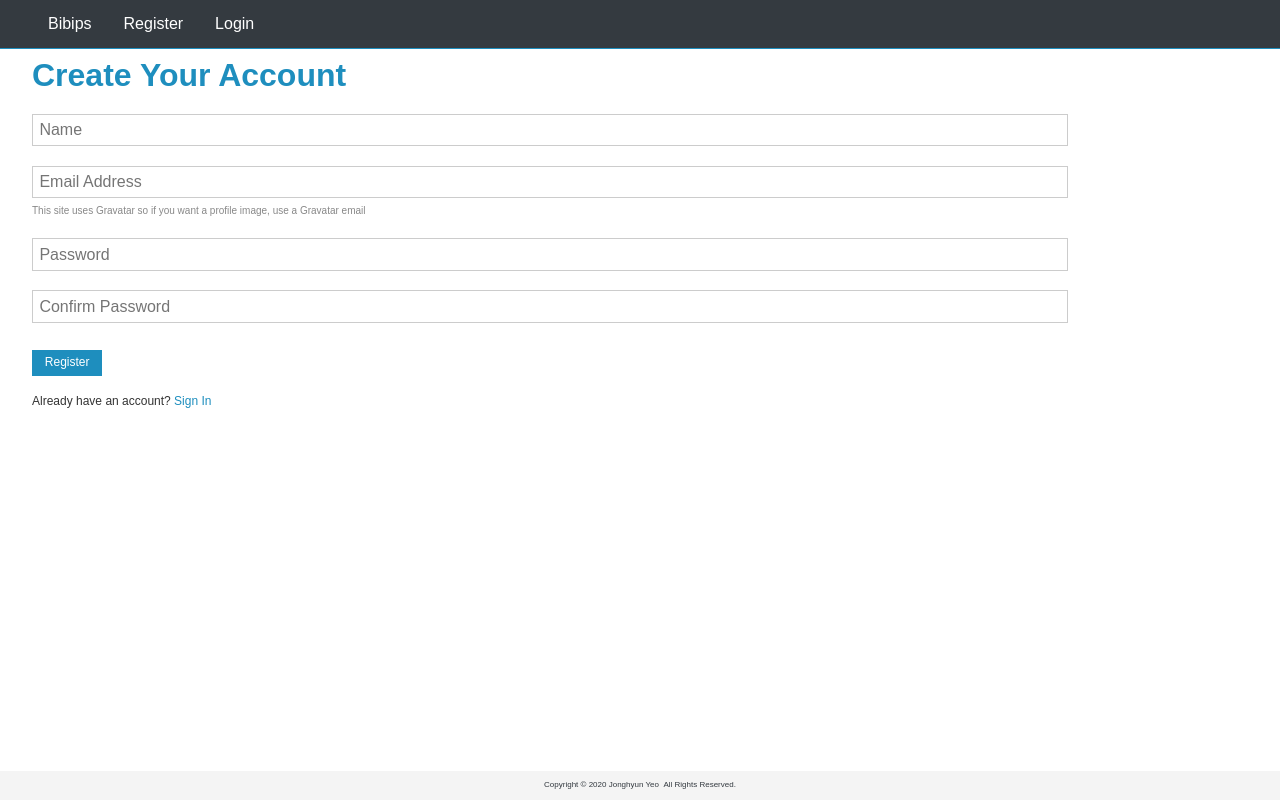
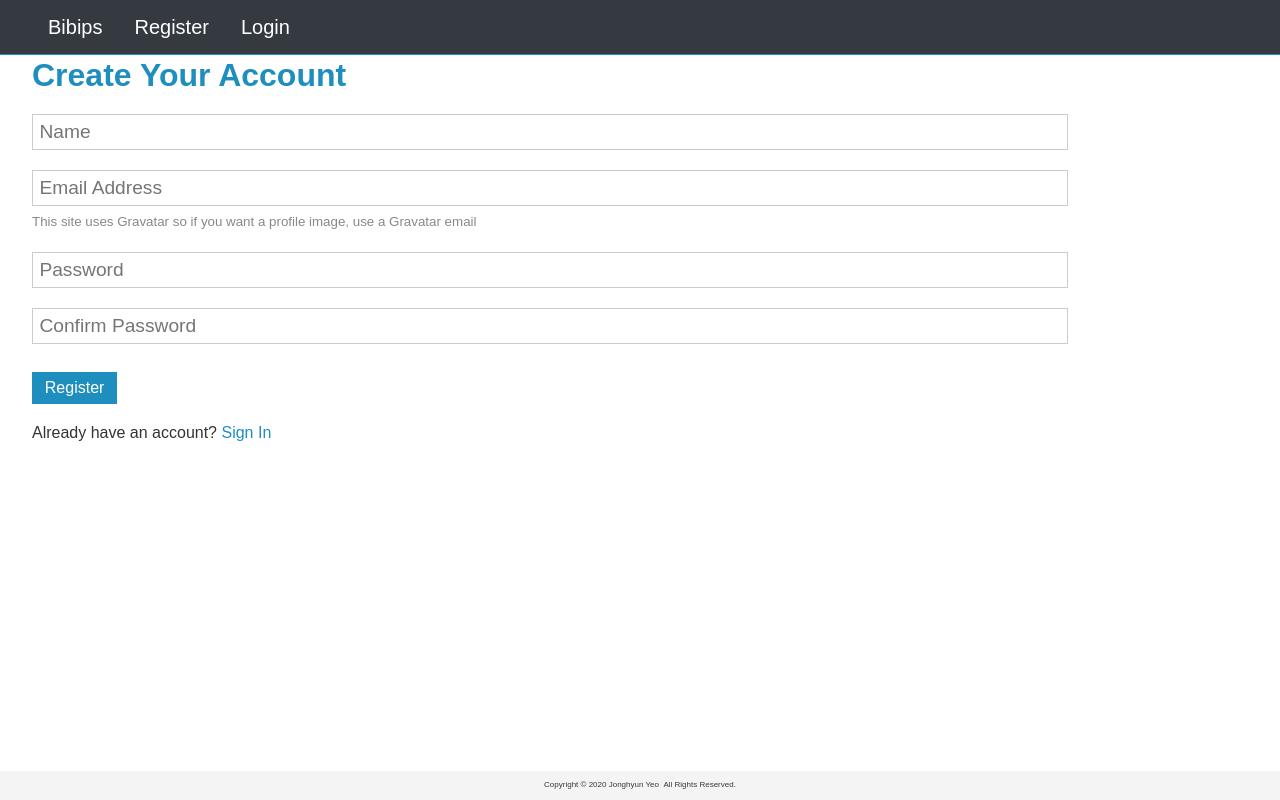
Before and after one commit to jondesam/bibi, a React (Create React App) app in the folder client/: page /register in a window 1280 px wide. Built offline with nearby package versions, Linux system fonts and the light colour scheme; no server answers.

Commit message:
Font size up

```diff
--- a/client/src/App.css
+++ b/client/src/App.css
@@ -54,7 +54,7 @@
 
 body {
   font-family: 'Raleway', sans-serif;
-  font-size: 0.75rem;
+  font-size: 1rem;
   line-height: 1.6;
   background-color: #fff;
   color: #333;
@@ -122,7 +122,8 @@ img {
   line-height: 1.2;
 }
 .xsmall {
-  font-size: 0.65rem;
+  font-size: 0.9rem;
+  color: gray;
 }
 .xxsmall {
   font-size: 0.5rem;
@@ -144,7 +145,7 @@ img {
   color: var(--dark-color);
 }
 .text-normal {
-  color: black;
+  color: gray;
   word-break: break-all;
   white-space: normal;
 }
@@ -169,7 +170,7 @@ img {
   padding: 0 0.3rem;
   display: block;
   white-space: nowrap;
-  font-size: 1rem;
+  font-size: 1.25rem;
   /* overflow: hidden; */
   /* text-overflow: ellipsis; */
 }
@@ -267,7 +268,7 @@ mtop-1 {
   background: var(--light-color);
   color: #333;
   padding: 0.2rem 0.8rem;
-  font-size: 0.6rem;
+  font-size: 1rem;
   border: none;
   cursor: pointer;
   margin-right: 0.2rem;
@@ -355,6 +356,7 @@ mtop-1 {
 .alert-primary {
   background: var(--primary-color);
   color: #fff;
+  font-size: 1rem;
 }
 
 .btn-light,
@@ -363,6 +365,7 @@ mtop-1 {
 .alert-light {
   background: var(--light-color);
   color: #333;
+  font-size: 1rem;
 }
 
 .btn-dark,
@@ -371,6 +374,7 @@ mtop-1 {
 .alert-dark {
   background: var(--dark-color);
   color: #fff;
+  font-size: 1rem;
 }
 
 .btn-danger {
@@ -452,7 +456,7 @@ mtop-1 {
   display: block;
   width: 100%;
   padding: 0.4rem;
-  font-size: 1rem;
+  font-size: 1.2rem;
   border: 1px solid #ccc;
 }
 
```
Also changed, not shown: 1 other file (tests, documents, lock files or other folders).
